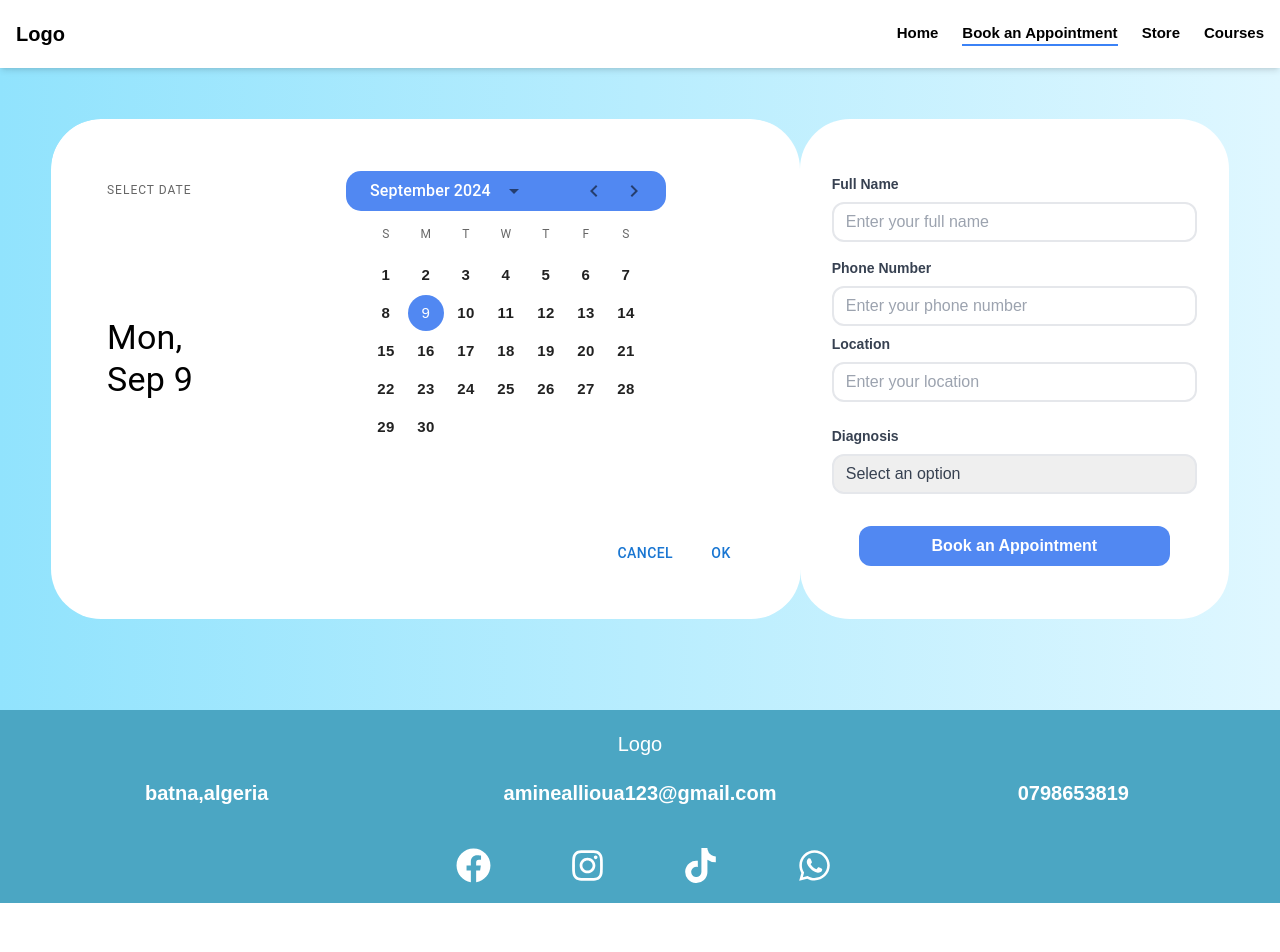
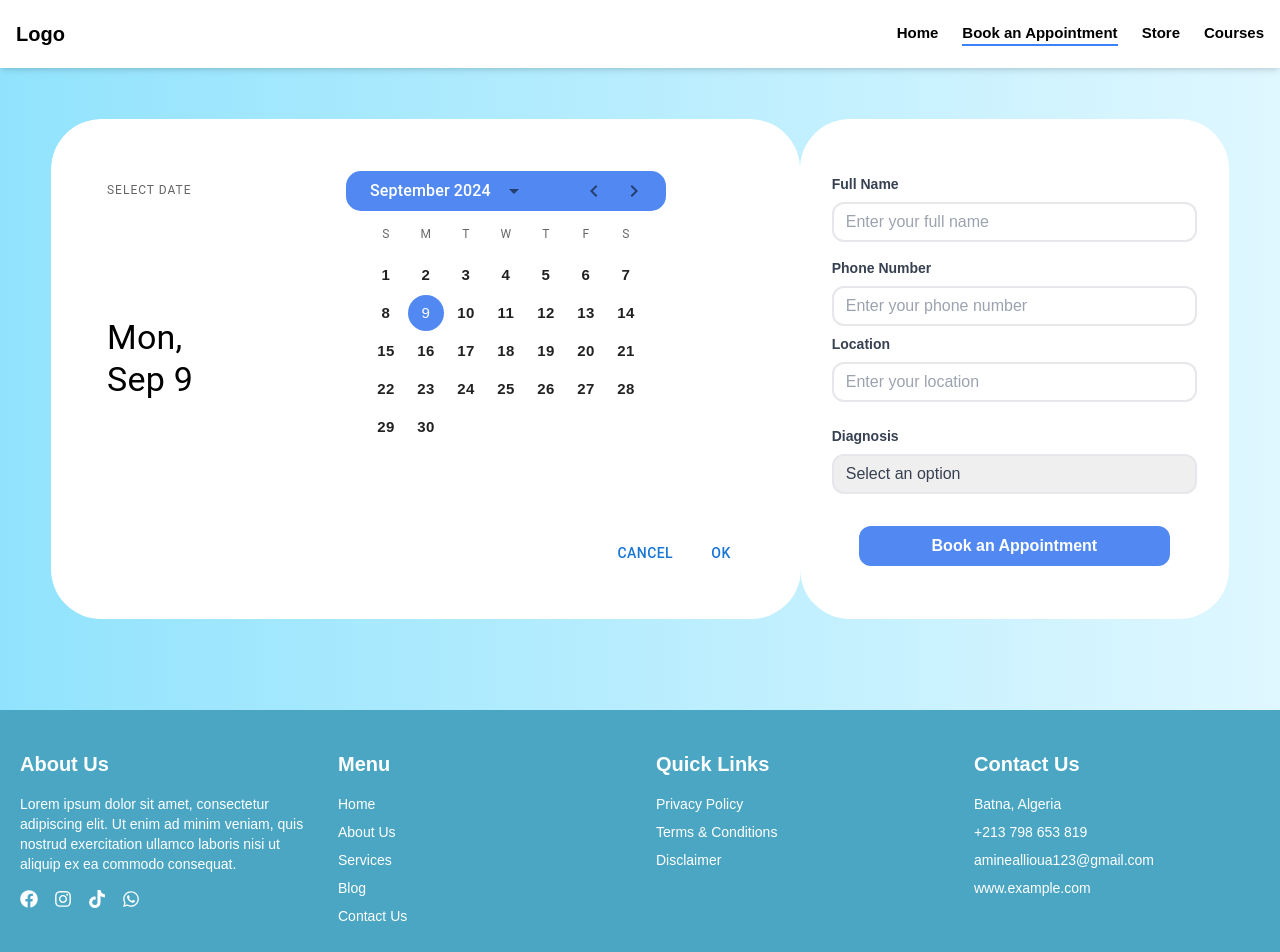
Before and after one commit to amineallioua/laib-clinique-front, a React (Create React App) app: page /appointment in a window 1280 px wide. Shown: the top 952 px of the page. Before the commit the page ends 903 px from the top, so only its background shows below. Built offline with nearby package versions, Linux system fonts and the light colour scheme.

Commit message:
changing the footer

```diff
--- a/src/components/appointement/form.jsx
+++ b/src/components/appointement/form.jsx
@@ -17,12 +17,13 @@ const Form = ({ selectedDate }) => {
   const handleSubmit = async (e) => {
     e.preventDefault();
     setError('');
-    const phoneRegex = /^[0-9]*$/; // Only digits allowed
+    const phoneRegex = /^[0-9]*$/;
     if (phoneNumber && !phoneRegex.test(phoneNumber)) {
       setError('Phone number must be a valid number.');
       return;
-    }if( phoneNumber.length > 10  ){
-      setError('Phone number must be a shorter number ')
+    }
+    if (phoneNumber.length > 10) {
+      setError('Phone number must be a shorter number');
       return;
     }
 
@@ -30,9 +31,11 @@ const Form = ({ selectedDate }) => {
       fullName,
       phoneNumber,
       location,
-      date: selectedDate ? selectedDate.format('YYYY-MM-DD') : '', // Use selected date
+      date: selectedDate ? selectedDate.format('YYYY-MM-DD') : '',
       category: appointmentType,
     };
+
+    console.log('Appointment Data:', appointmentData); // Log the data before sending
 
     try {
       const response = await fetch('http://localhost:4000/api/appointments/create_appointment', {
@@ -47,7 +50,6 @@ const Form = ({ selectedDate }) => {
         throw new Error('Failed to create appointment');
       }
 
-      // Show confirmation message
       toggleMenu();
     } catch (error) {
       console.error('Error:', error);
--- a/src/components/courses/courseCard.jsx
+++ b/src/components/courses/courseCard.jsx
@@ -10,7 +10,7 @@ const Itemcard = ({ Course }) => {
     AOS.init({ duration: 1000 });
   }, []);
 
-  const  photourl =Course.photo.replace(/\\/g, '/')
+  const  photourl =Course?.photo ? Course.photo.replace(/\\/g, '/') : 'default-image.jpg';
   return (
 <button>
     <div
--- a/src/components/footer.jsx
+++ b/src/components/footer.jsx
@@ -1,31 +1,73 @@
 import React from "react";
-import { FaFacebook } from "react-icons/fa";
-import { FaInstagram } from "react-icons/fa";
-import { FaTiktok } from "react-icons/fa";
-import { FaWhatsapp } from "react-icons/fa";
+import { FaFacebook, FaInstagram, FaTiktok, FaWhatsapp } from "react-icons/fa";
 
-const footer = ({color}) => {
+const Footer = ({ color }) => {
     return (
-        <div className={`relative b-0 w-screen  ${ color ? "bg-[#f7869b]" :  "bg-[#4BA6C3]" }   items-center  justify-center  flex-row `} >
-            <div className="text-xl w-full flex-grow text-center tetx-bold pt-5 text-white">
-                    Logo
-                </div>
-                <div  className=" grid sm:h-[70px] h-[100px] gap-5 grid-rows-3 md:grid-cols-3 text-center  text-[20px] font-bold    w-full   py-5  text-white text-bold ">
-                    <span className=" px-4 ">batna,algeria</span>
-                    <span  className="px-4" >amineallioua123@gmail.com</span>
-                    <span  className="px-4  " >0798653819</span>
-
-                </div>
-                <div className="flex text-[35px] text-white flex-grow w-[30%] justify-between  sm:py-5 pt-5 pb-3  ml-[35%]" >
-                 <a href="https://www.facebook.com/amine.allioua/"><FaFacebook className="mx-2"/></a>
-                <a href="https://www.instagram.com/darine_lb/?locale=fr&hl=en"><FaInstagram  /></a>
-                <a href="https://www.tiktok.com/@darine_lb"><FaTiktok className=" mx-2"/></a>
-                <a href=""><FaWhatsapp /></a>
+        <div className={`relative bottom-0 w-full ${color ? "bg-[#f7869b]" : "bg-[#4BA6C3]"} text-white py-10`}>
+            <div className="container mx-auto grid grid-cols-1 md:grid-cols-4 gap-8 px-5">
+                {/* About Us Section */}
+                <div>
+                    <h2 className="text-xl font-bold mb-4">About Us</h2>
+                    <p className="text-sm mb-4">
+                        Lorem ipsum dolor sit amet, consectetur adipiscing elit. Ut enim ad minim veniam,
+                        quis nostrud exercitation ullamco laboris nisi ut aliquip ex ea commodo consequat.
+                    </p>
+                    <div className="flex space-x-4 text-lg">
+                        <a href="https://www.facebook.com/amine.allioua/" target="_blank" rel="noopener noreferrer">
+                            <FaFacebook className="hover:text-[#3b5998] transition-colors duration-300" />
+                        </a>
+                        <a href="https://www.instagram.com/darine_lb/?locale=fr&hl=en" target="_blank" rel="noopener noreferrer">
+                            <FaInstagram className="hover:text-[#E1306C] transition-colors duration-300" />
+                        </a>
+                        <a href="https://www.tiktok.com/@darine_lb" target="_blank" rel="noopener noreferrer">
+                            <FaTiktok className="hover:text-[#000000] transition-colors duration-300" />
+                        </a>
+                        <a href="https://wa.me/0798653819" target="_blank" rel="noopener noreferrer">
+                            <FaWhatsapp className="hover:text-[#25D366] transition-colors duration-300" />
+                        </a>
+                    </div>
                 </div>
 
+                {/* Menu Section */}
+                <div>
+                    <h2 className="text-xl font-bold mb-4">Menu</h2>
+                    <ul className="space-y-2 text-sm">
+                        <li><a href="#" className="hover:underline">Home</a></li>
+                        <li><a href="#" className="hover:underline">About Us</a></li>
+                        <li><a href="#" className="hover:underline">Services</a></li>
+                        <li><a href="#" className="hover:underline">Blog</a></li>
+                        <li><a href="#" className="hover:underline">Contact Us</a></li>
+                    </ul>
+                </div>
 
+                {/* Quick Links Section */}
+                <div>
+                    <h2 className="text-xl font-bold mb-4">Quick Links</h2>
+                    <ul className="space-y-2 text-sm">
+                        <li><a href="#" className="hover:underline">Privacy Policy</a></li>
+                        <li><a href="#" className="hover:underline">Terms & Conditions</a></li>
+                        <li><a href="#" className="hover:underline">Disclaimer</a></li>
+                    </ul>
+                </div>
+
+                {/* Contact Us Section */}
+                <div>
+                    <h2 className="text-xl font-bold mb-4">Contact Us</h2>
+                    <ul className="space-y-2 text-sm">
+                        <li>Batna, Algeria</li>
+                        <li>+213 798 653 819</li>
+                        <li>amineallioua123@gmail.com</li>
+                        <li><a href="#" className="hover:underline">www.example.com</a></li>
+                    </ul>
+                </div>
+            </div>
+
+            {/* Copyright */}
+            <div className="text-center text-sm mt-8">
+                © 2024 All Rights Reserved
+            </div>
         </div>
-     );
+    );
 }
 
-export default footer;
+export default Footer;
```
Also changed, not shown: 1 other file (tests, documents, lock files or other folders).
